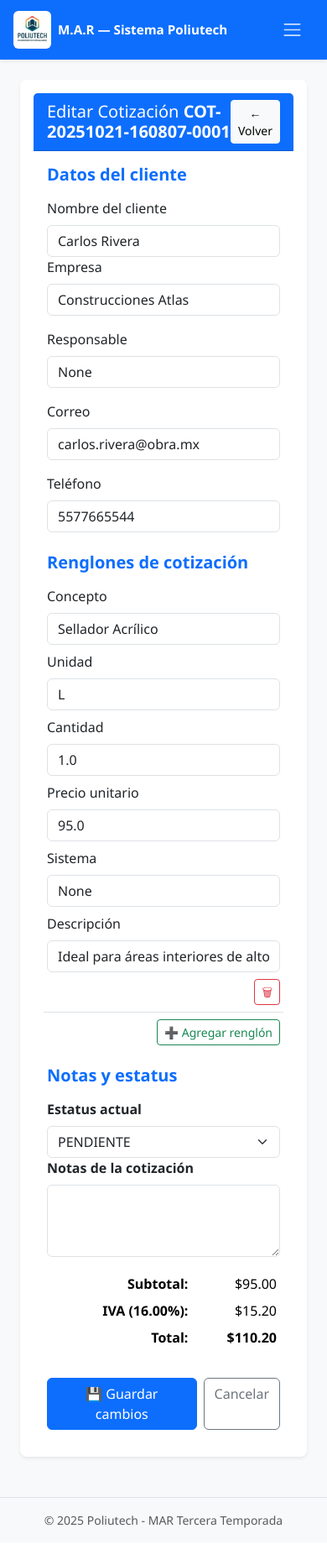
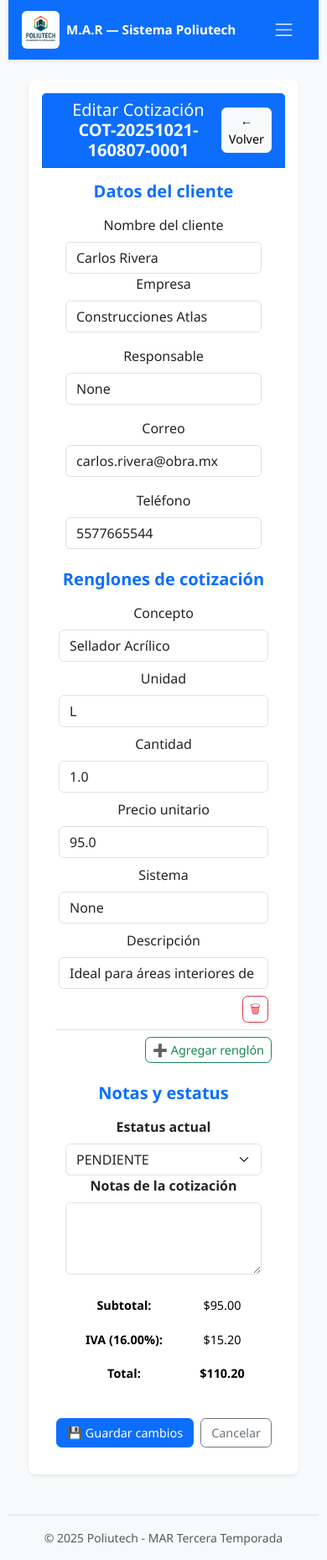
Before and after one commit to redsicomsistemas-collab/Sistema-Poliutech, a Flask app: page /cotizaciones/1/editar in a window 390 px wide. Shown: the whole page at 84% size. Before the commit the page ends 1820 px from the top, so only its background shows below. Run offline with Flask 3, Linux system fonts and the light colour scheme; data comes from the database, SQL or seed files in the repository.

Commit message:
Update styles.css

```diff
--- a/static/css/styles.css
+++ b/static/css/styles.css
@@ -5,6 +5,8 @@
 /* --- ESTRUCTURA GENERAL --- */
 body {
   font-family: "Segoe UI", Roboto, Arial, sans-serif;
+  background-color: #f8f9fa;
+  color: #222;
 }
 
 .cards {
@@ -52,7 +54,17 @@ body {
 }
 
 /* --- TABLAS --- */
-.table th, .table td { vertical-align: middle; }
+.table th, .table td {
+  vertical-align: middle;
+  text-align: center;
+  white-space: nowrap;
+  padding: 0.6rem 0.8rem;
+}
+.table-responsive {
+  overflow-x: auto;
+  -webkit-overflow-scrolling: touch;
+  border-radius: 0.4rem;
+}
 
 /* --- AUTOCOMPLETAR --- */
 .list-group-item { cursor: pointer; transition: background 0.15s ease-in-out; }
@@ -62,11 +74,104 @@ body {
 nav a { text-decoration: none; }
 nav a.active { background: #0d6efd; color: #fff !important; }
 
-/* --- RESPONSIVO --- */
+/* --- TOTALES --- */
+#ui-total { font-weight: 700; }
+
+/* ============================================================
+   🔧 AJUSTES RESPONSIVOS (MÓVILES Y TABLETS)
+   ============================================================ */
+
+/* === General === */
 @media (max-width: 768px) {
-  .filters { flex-direction: column; }
-  .cards { flex-direction: column; }
+  body {
+    padding: 0 10px !important;
+  }
+
+  main, .container, .card, .row, .panel {
+    margin-left: auto !important;
+    margin-right: auto !important;
+    width: 100% !important;
+    max-width: 100% !important;
+  }
+
+  /* --- Centrado en pantallas de inicio o vacías --- */
+  .main-content, .inicio, .welcome-section {
+    display: flex;
+    flex-direction: column;
+    justify-content: center;
+    align-items: center;
+    min-height: 85vh;
+    text-align: center;
+    padding: 1rem;
+  }
+
+  /* --- Cards y métricas --- */
+  .cards {
+    flex-direction: column;
+  }
+  .card {
+    margin-bottom: 1rem;
+    text-align: center;
+  }
+
+  /* --- Tablas --- */
+  .table th, .table td {
+    font-size: 0.9rem;
+  }
+  .table-responsive {
+    overflow-x: auto;
+    -webkit-overflow-scrolling: touch;
+  }
+
+  /* --- Formularios (cotizador) --- */
+  #frm-cotizacion .form-control,
+  #frm-cotizacion .form-select {
+    font-size: 0.9rem;
+    border-radius: 0.4rem;
+  }
+  #frm-cotizacion label {
+    font-weight: 600;
+    font-size: 0.85rem;
+  }
+  #frm-cotizacion .card {
+    margin-bottom: 1rem;
+  }
+
+  /* --- Botones --- */
+  .btn, button {
+    font-size: 0.9rem !important;
+    border-radius: 0.4rem !important;
+  }
+
+  /* --- Espaciado vertical entre campos --- */
+  #frm-cotizacion .row > div {
+    margin-bottom: 0.5rem;
+  }
+
+  /* --- Gráficas --- */
+  canvas {
+    max-height: 220px !important;
+  }
+
+  /* --- Footer y centrado --- */
+  footer {
+    text-align: center;
+    font-size: 0.8rem;
+    margin-top: 2rem;
+  }
 }
 
-/* --- TOTALES --- */
-#ui-total { font-weight: 700; }
+/* ============================================================
+   💻 TABLETS (768px – 1024px)
+   ============================================================ */
+@media (min-width: 769px) and (max-width: 1024px) {
+  .card {
+    padding: 1.2rem;
+  }
+  .table th, .table td {
+    font-size: 0.9rem;
+  }
+  canvas {
+    max-height: 250px !important;
+  }
+}
```
